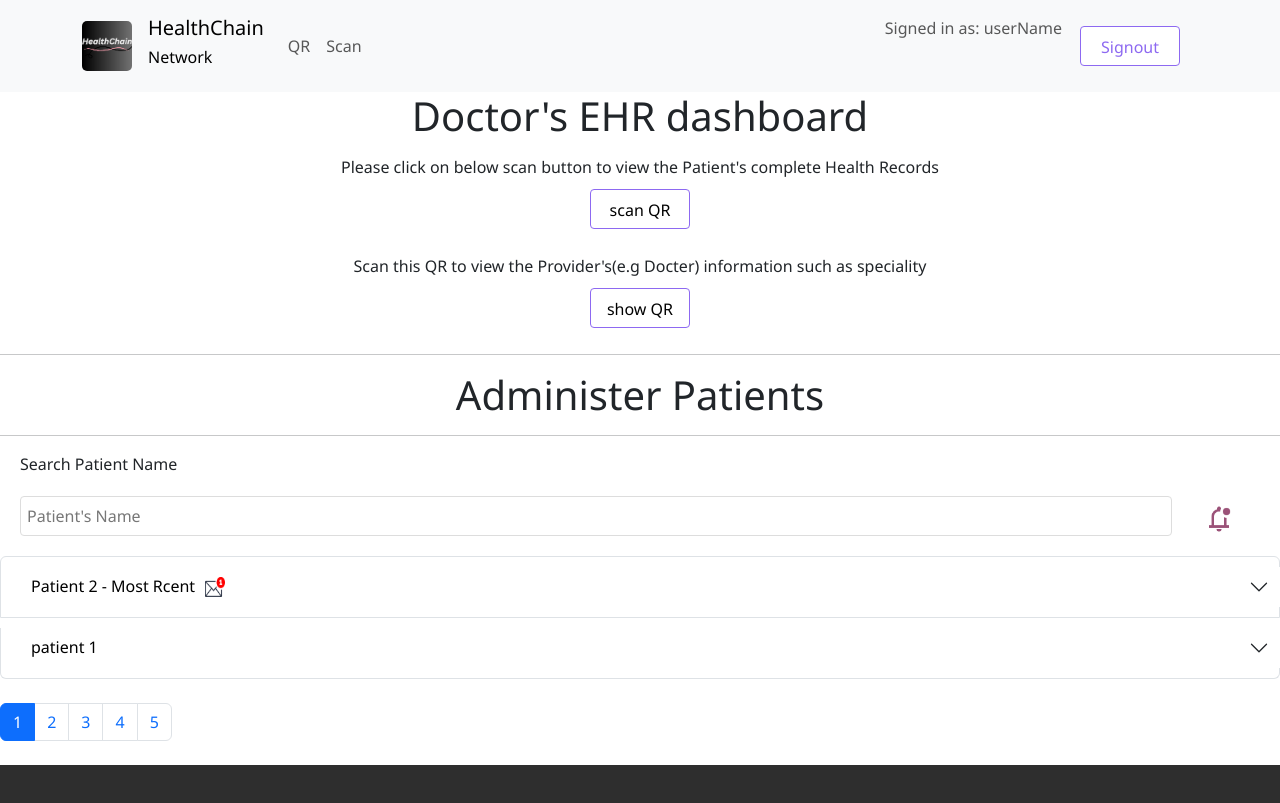
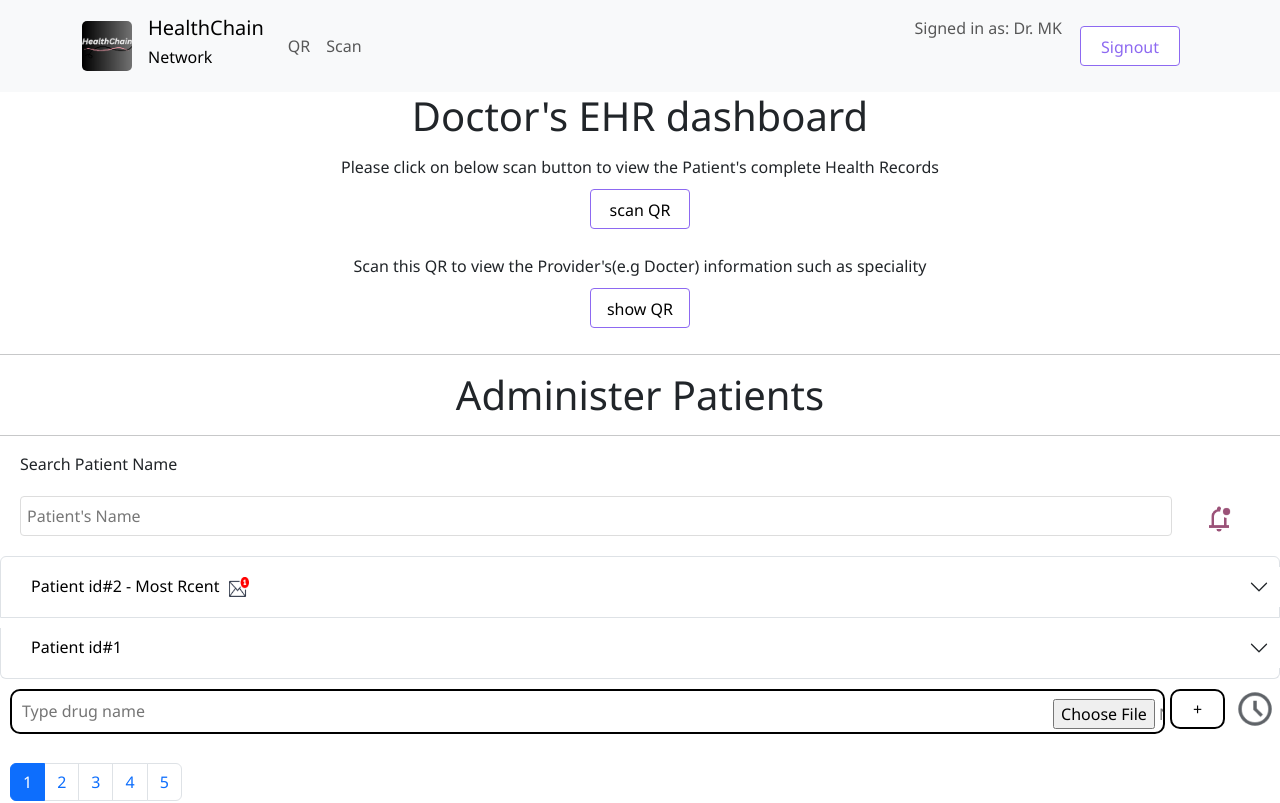
Before and after one commit to grv0563/Healthchain, a React (Create React App) app: page /dashboard in a window 1280 px wide. Shown: the top 803 px of the page. Built offline with nearby package versions, Linux system fonts and the light colour scheme; a web font is replaced by a local one.

Commit message:
dashboard improved

```diff
--- a/src/components/Profile_Header.js
+++ b/src/components/Profile_Header.js
@@ -25,7 +25,7 @@ function Profile_Header(props) {
           </Nav>
         <Nav style={{textAlign:"center"}}>
         <Navbar.Text >
-            Signed in as: userName <a href="/profile">{props.userName}</a>
+            Signed in as: Dr. MK <a href="/profile">{props.userName}</a>
           </Navbar.Text>
             <Nav.Link eventKey={2} href="/signout">
               <button className="btn">Signout</button>
--- a/src/pages/dashboards/Dashboard.css
+++ b/src/pages/dashboards/Dashboard.css
@@ -4,6 +4,29 @@
 .patient-adminitration-dashboard p{
     text-align: left;
     margin-left: 20px;
+}
+
+.patient-adminitration-dashboard .dashboard-button button{
+
+        background: #fff;
+        padding: 8px 12px;
+        border-radius: 4px;
+        color: var(--primary-color);
+        cursor: pointer;
+        font-size: 1em;
+        border: 1px solid var(--primary-color);
+
+}
+.patient-adminitration-dashboard .dashboard-button button:hover{
+    color: white;
+background-color: blueviolet;
+}
+.patient-adminitration-dashboard .afterscan-prescribe-drug{
+    margin-top: 10px;
+ margin-left: 10px;
+}
+.patient-adminitration-dashboard .dashboard-pagination{
+    margin-left: 10px;
 }
  .patient-adminitration-dashboard .patient-adminitration-navigationbar {
     display: flex;
--- a/src/pages/dashboards/Dashboard.js
+++ b/src/pages/dashboards/Dashboard.js
@@ -1,4 +1,4 @@
-import React from "react";
+import React, { useState } from "react";
 import "./Dashboard.css";
 import Footer from "../../components/Footer";
 import Profile_Header from "../../components/Profile_Header";
@@ -6,20 +6,43 @@ import Accordion from "react-bootstrap/Accordion";
 import SearchBar from "./componenets/SearchBar";
 import Notification from "./componenets/Notification";
 import DashboardPagination from "./componenets/DashboardPagination";
-import new_message_icon from "../../assets/new-message-icon.png"
+import new_message_icon from "../../assets/new-message-icon.png";
+import interval from "../../assets/interval.png";
 
+let drugId = 0;
 let patientHealthRecords = {
   medical_tests: ["test1", "test2"],
   prescriptions: ["prescription 1", "prescription 2"],
   x_rays: ["x_rays1", "x_rays2"],
   mri_scans: ["mris1", "mris2"],
 };
-const handleNotification=()=>{
-  alert("No Recent Notification ")
-}
-
 
 function Dashboard() {
+  const [drug, setdrug] = useState();
+  const [prescribed_drug, setprescribed_drug] = useState([]);
+  const [file, serfile] = useState("");
+
+  const handleprescription = () => {
+    //write code to implement the prescription process
+    alert(" congratulations! prescription Done");
+  };
+  const handleSummarize = () => {
+    //write code to summirize the patient history with gemini AI api
+    alert("Health History summrary looks nice");
+  };
+  const handle_drug_adding_in_prescription = () => {
+    // alert("Drug added in Precription");
+    setprescribed_drug([...prescribed_drug, { id: drugId++, name: drug }]);
+    setdrug("");
+  };
+
+  const handle_interval = () => {
+    alert("interval");
+  };
+  const handleFileUpload = (e) => {
+    e.preventDefault();
+    serfile(e.target.value);
+  };
   return (
     <div className="dashboard-container">
       <div className="dashboard-header">
@@ -31,32 +54,49 @@ function Dashboard() {
           Please click on below scan button to view the Patient's complete
           Health Records
         </p>
-        <button className="btn"><a href="/qrscan">scan QR</a></button>
+        <button className="btn">
+          <a href="/qrscan">scan QR</a>
+        </button>
         <p>
           Scan this QR to view the Provider's(e.g Docter) information such as
           speciality
         </p>
-        <button className="btn"><a href="/qrcode">show QR</a></button>
+        <button className="btn">
+          <a href="/qrcode">show QR</a>
+        </button>
         <hr></hr>
         <h1>Administer Patients</h1>
         <hr></hr>
 
         <div className="patient-adminitration-dashboard">
-          <p style={{textAlign:"left"}}>Search Patient Name</p>
+          <p style={{ textAlign: "left" }}>Search Patient Name</p>
           <div className="patient-adminitration-navigationbar">
             <div className="search-bar">
               <SearchBar />
             </div>
             <div className="notification-bar">
               {/* <button onClick={handleNotification}><img src={bell_Icon }/></button> */}
-            <Notification/>
+              <Notification />
             </div>
           </div>
+          <div className="patient-list">
             <Accordion>
               <Accordion.Item eventKey="0">
-              <Accordion.Header>Patient 2 - Most Rcent <img style={{marginLeft:"10px", marginTop:"0px", height:"20px", width:"20px"}} src={new_message_icon}/></Accordion.Header>
+                <Accordion.Header>
+                  Patient id#2 - Most Rcent{" "}
+                  <img
+                    style={{
+                      marginLeft: "10px",
+                      marginTop: "0px",
+                      height: "20px",
+                      width: "20px",
+                    }}
+                    src={new_message_icon}
+                  />
+                </Accordion.Header>
                 <Accordion.Body>
-                <ul>
+                  <ul className="dashboard-button">
+                    <h3>Medical History - patient id#1 </h3>
                     <h4>Medical_tests</h4>
                     <li>{patientHealthRecords.medical_tests[0]}</li>
                     <li>{patientHealthRecords.medical_tests[1]}</li>
@@ -69,13 +109,21 @@ function Dashboard() {
                     <h4>Prescriptions</h4>
                     <li>{patientHealthRecords.prescriptions[0]}</li>
                     <li>{patientHealthRecords.prescriptions[1]}</li>
+                    <button onClick={handleSummarize}>Summarize</button>
+                    <button onClick={handleprescription}>Prescribe</button>
+                    <ul>
+                      {prescribed_drug.map((drug) => (
+                        <li key={drug.id}>{drug.name}</li>
+                      ))}
+                    </ul>
                   </ul>
                 </Accordion.Body>
               </Accordion.Item>
               <Accordion.Item eventKey="1">
-              <Accordion.Header>patient 1</Accordion.Header>
+                <Accordion.Header>Patient id#1</Accordion.Header>
                 <Accordion.Body>
-                <ul>
+                  <ul className="dashboard-button">
+                    <h3>Medical History - patient id#2 </h3>
                     <h4>Medical_tests</h4>
                     <li>{patientHealthRecords.medical_tests[0]}</li>
                     <li>{patientHealthRecords.medical_tests[1]}</li>
@@ -88,12 +136,47 @@ function Dashboard() {
                     <h4>Prescriptions</h4>
                     <li>{patientHealthRecords.prescriptions[0]}</li>
                     <li>{patientHealthRecords.prescriptions[1]}</li>
+                    <button onClick={handleSummarize}>Summarize</button>
+                    <button onClick={handleprescription}>Prescribe</button>
+                    <ul>
+                      {prescribed_drug.map((drug) => (
+                        <li key={drug.id}>{drug.name}</li>
+                      ))}
+                    </ul>
                   </ul>
                 </Accordion.Body>
               </Accordion.Item>
             </Accordion>
-          <div>
-            <DashboardPagination/>
+          </div>
+          <div className="afterscan-prescribe-drug">
+            <div className="input-drug">
+              <input
+                placeholder="Type drug name"
+                value={drug}
+                onChange={(e) => {
+                  setdrug(e.target.value);
+                }}
+              />
+              <input
+                value={file}
+                onChange={handleFileUpload}
+                className="upload-file"
+                content="upload"
+                type="file"
+              />
+            </div>
+
+            <button onClick={handle_drug_adding_in_prescription}>
+              <span>&#43;</span>
+            </button>
+            <button className="interval" onClick={handle_interval}>
+              <span>
+                <img src={interval} />
+              </span>
+            </button>
+          </div>
+          <div className="dashboard-pagination">
+            <DashboardPagination />
           </div>
         </div>
       </div>
```
Lines whose indentation alone changed are shown as unchanged.
